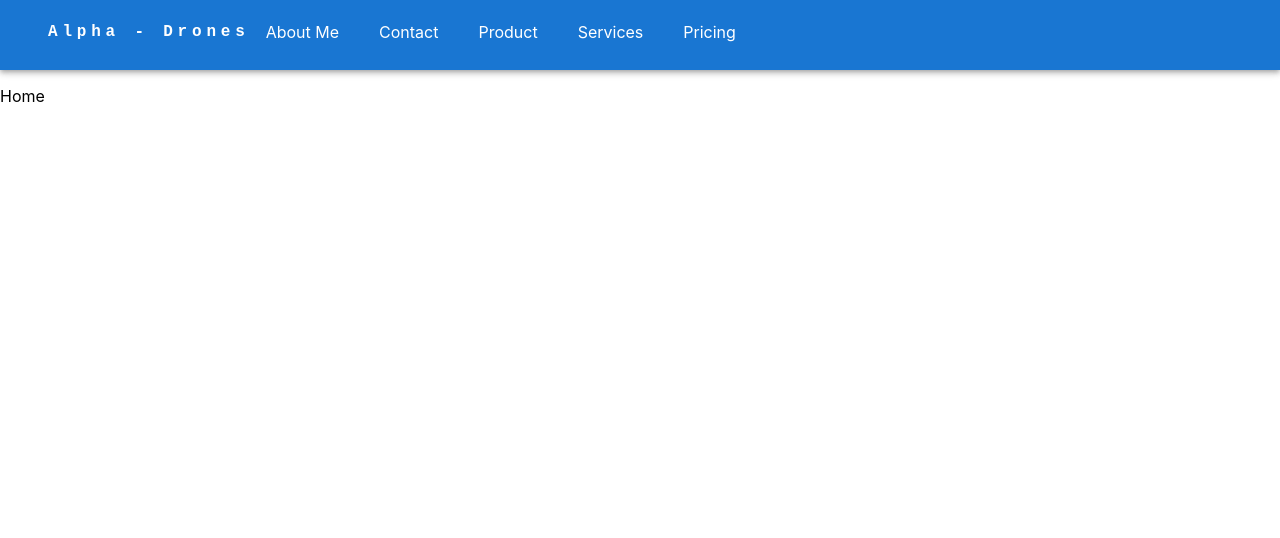
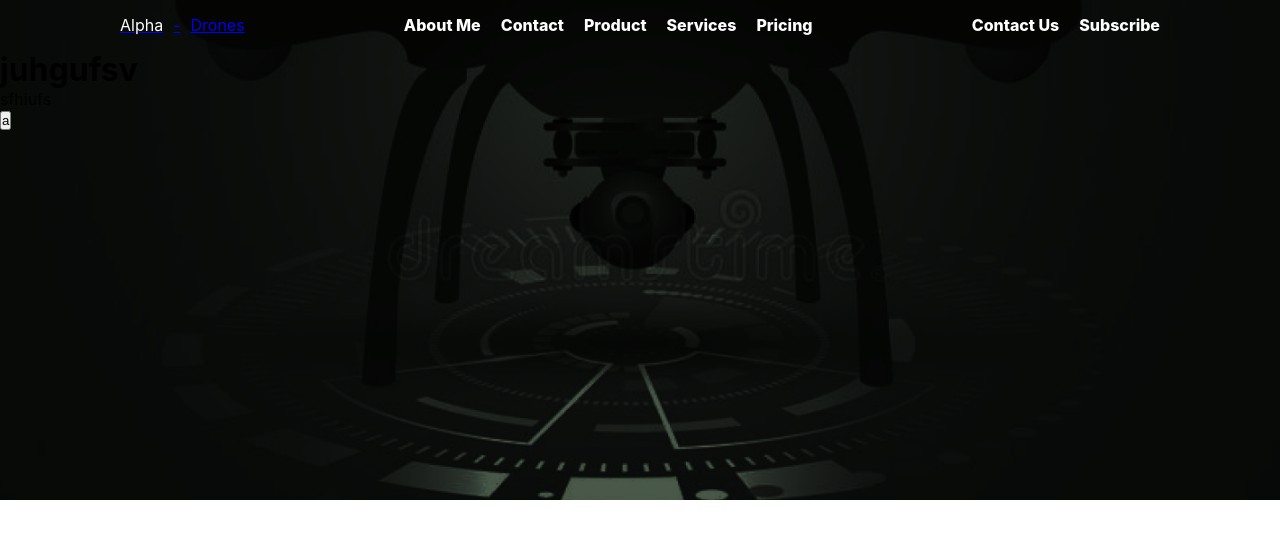
Before and after one commit to developerekene/alpha-drones, a React (Create React App) app: page / in a window 1280 px wide. Shown: the top 538 px of the page. Built offline with nearby package versions, Linux system fonts and the light colour scheme.

Commit message:
working on reuseable component

```diff
--- a/src/App.tsx
+++ b/src/App.tsx
@@ -7,7 +7,6 @@ import NavBar from "./App/UI/components/NavBar/NavBar";
 function App() {
   return (
     <>
-      <NavBar />
       <AppEntry />
     </>
   );
--- /dev/null
+++ b/src/App/UI/components/MainContainer/MainContainer.css
@@ -0,0 +1,11 @@
+*{
+    padding: 0;
+    margin: 0;
+}
+
+.mainCon{
+    justify-content: space-between;
+    background-repeat: no-repeat;
+    background-position: center;
+    background-size: cover;
+}
--- /dev/null
+++ b/src/App/UI/components/MainContainer/MainContainer.tsx
@@ -0,0 +1,46 @@
+import { url } from "inspector";
+import React from "react";
+import "../MainContainer/MainContainer.css";
+
+interface MainContainerInterface {
+  navView: any;
+  backgroundImage: any;
+  headerTitle: string;
+  subTitle: string;
+  buttonView: any
+}
+
+export const windowWidth: number = window.screen.width;
+export const windowHeight: number = window.screen.height;
+
+console.log(windowHeight);
+
+const MainContainer: React.FC<MainContainerInterface> = ({
+  backgroundImage,
+  navView,
+  headerTitle,
+  subTitle,
+  buttonView
+}) => {
+  return (
+    <div
+      className="mainCon"
+      style={{
+        backgroundImage: `url(${backgroundImage})`,
+        height: windowHeight - 100,
+        width: "100%",
+      }}
+    >
+      <div>{navView}</div>
+      <div>
+        <h1>{headerTitle}</h1>
+        <p>{subTitle}</p>
+      </div>
+      <div>
+        {buttonView}
+      </div>
+    </div>
+  );
+};
+
+export default MainContainer;
--- a/src/App/UI/components/NavBar/NavBar.css
+++ b/src/App/UI/components/NavBar/NavBar.css
@@ -0,0 +1,38 @@
+*{
+    margin: 0;
+    padding: 0;
+}
+
+.logoDiv{
+    display: flex;
+    gap: 10px;
+}
+
+.navBar{
+    display: flex;
+    justify-content: space-between;
+    padding-left: 120px;
+    padding-right: 120px;
+    padding-top: 15px;
+    padding-bottom: 15px;
+}
+
+.navUl{
+    display: flex;
+    gap: 20px;
+}
+
+.navUlLi{
+    list-style: none;
+}
+
+.navUlA{
+    text-decoration: none;
+    color: white;
+    font-weight: 800;
+}
+
+.lastSection{
+    display: flex;
+    gap: 20px;
+}
--- a/src/App/UI/components/NavBar/NavBar.tsx
+++ b/src/App/UI/components/NavBar/NavBar.tsx
@@ -1,70 +1,63 @@
-import * as React from 'react';
-import AppBar from '@mui/material/AppBar';
-import Box from '@mui/material/Box';
-import Toolbar from '@mui/material/Toolbar';
-import Typography from '@mui/material/Typography';
-import Container from '@mui/material/Container';
-import logo from "../../../images/png/logo.png"
-import { Route } from 'react-router-dom';
+import * as React from "react";
+import "../NavBar/NavBar.css";
 
-const pages = ['Home', 'About Me', 'Courses', 'Branches' ,'Contact'];
-const settings = ['Profile', 'Account', 'Dashboard', 'Logout'];
+interface NavBarProps {}
 
-const NavBar: React.FC = () => {
-  const [anchorElNav, setAnchorElNav] = React.useState<null | HTMLElement>(null);
-  const [anchorElUser, setAnchorElUser] = React.useState<null | HTMLElement>(null);
+const NavBar: React.FC<NavBarProps> = () => {
+  return (
+    <div className="navBar">
+      <div >
+        <a className="logoDiv" href="/">
+          <p style={{color: "#ffffff"}}>Alpha</p>
+          <p>-</p>
+          <p>Drones</p>
+        </a>
 
-  const handleOpenNavMenu = (event: React.MouseEvent<HTMLElement>) => {
-    setAnchorElNav(event.currentTarget);
-  };
-  const handleOpenUserMenu = (event: React.MouseEvent<HTMLElement>) => {
-    setAnchorElUser(event.currentTarget);
-  };
-
-  const handleCloseNavMenu = () => {
-    setAnchorElNav(null);
-  };
-
-  const handleCloseUserMenu = () => {
-    setAnchorElUser(null);
-  };
-
-  return (
-    <AppBar position="static">
-      <Container maxWidth="xl" sx={{ height: 70,}}>
-        <Toolbar sx={{display: "flex",}}>
-          <Typography
-            // variant="h6"
-            // noWrap
-            component="a"
-            href="/"
-            sx={{
-              mr: 2,
-              display: { xs: 'none', md: 'flex' },
-              fontFamily: 'monospace',
-              fontWeight: 700,
-              letterSpacing: '.3rem',
-              color: 'inherit',
-              textDecoration: 'none',
-            }}
-          >
-            <p>Alpha - Drones</p>
-          </Typography>
-
-          <Box sx={{ display: "flex", gap: 5}}>
-            <a style={{color: 'white', textDecoration: "none"}} href='/about'>About Me</a>
-            <a style={{color: 'white', textDecoration: "none"}} href='/contact'>Contact</a>
-            <a style={{color: 'white', textDecoration: "none"}} href='/product'>Product</a>
-            <a style={{color: 'white', textDecoration: "none"}} href='/services'>Services</a>
-            <a style={{color: 'white', textDecoration: "none"}} href='/pricing'>Pricing</a>
-          </Box>
-
-          <Box>
-          </Box>
-
-        </Toolbar>
-      </Container>
-    </AppBar>
+      </div>
+      <div>
+        <ul className="navUl">
+          <li className="navUlLi">
+            <a className="navUlA" href="/about">
+              About Me
+            </a>
+          </li>
+          <li className="navUlLi">
+            <a className="navUlA" href="/contact">
+              Contact
+            </a>
+          </li>
+          <li className="navUlLi">
+            <a className="navUlA" href="/product">
+              Product
+            </a>
+          </li>
+          <li className="navUlLi">
+            <a className="navUlA" href="/services">
+              Services
+            </a>
+          </li>
+          <li className="navUlLi">
+            <a className="navUlA" href="/pricing">
+              Pricing
+            </a>
+          </li>
+        </ul>
+      </div>
+      <div >
+        <ul className="lastSection">
+          <li className="navUlLi">
+            <a className="navUlA" href="/pricing">
+              Contact Us
+            </a>
+          </li>
+          <li className="navUlLi">
+            <a className="navUlA" href="/pricing">
+              Subscribe
+            </a>
+          </li>
+        </ul>
+      </div>
+    </div>
   );
-}
+};
 export default NavBar;
--- a/src/App/UI/pages/Home/Home.tsx
+++ b/src/App/UI/pages/Home/Home.tsx
@@ -1,13 +1,18 @@
 import React from "react";
 import { Button, colors } from "@mui/material";
-
-export const windowWidth: number = window.screen.width;
-export const windowHeight: number = window.screen.height;
+import MainContainer from "../../components/MainContainer/MainContainer";
+import { Assets } from "../../../utils/Assets";
+import NavBar from "../../components/NavBar/NavBar";
 
 const Home: React.FC<any> = ({}) => {
   return (
     <div>
-      <p>Home</p>
+      <MainContainer
+        navView={<NavBar />}
+        backgroundImage={`${Assets.images.homeBackground}`}
+        headerTitle={"juhgufsv"}
+        subTitle={"sfhiufs"}
+        buttonView={<button>a</button>}      />
     </div>
   );
 };
--- a/src/App/routes/Index.tsx
+++ b/src/App/routes/Index.tsx
@@ -3,11 +3,6 @@ import { BrowserRouter, Route, Routes } from "react-router-dom";
 import Home from "../UI/pages/Home/Home";
 import Contact from "../UI/pages/Contact/Contact";
 import About from "../UI/pages/About/About";
-import SoftWareEng from "../UI/pages/SoftWareEng/SoftWareEng";
-import Drone from "../UI/pages/Drone/Drone";
-import ELearning from "../UI/pages/E-Learning/E-Learning";
-import Mobile from "../UI/pages/Mobile/Mobile";
-import AniMax from "../UI/pages/AniMax/AniMax";
 import Portfolio from "../UI/pages/Portfolio/Portfolio";
 
 const Index: React.FC = () => {
@@ -17,11 +12,6 @@ const Index: React.FC = () => {
         <Route path="/" element={<Home />} />
         <Route path="/about" element={<About />} />
         <Route path="/contact" element={<Contact />} />
-        <Route path="/softwareeng" element={<SoftWareEng />} />
-        <Route path="/drone" element={<Drone/>} />
-        <Route path="/elearning" element={<ELearning/>} />
-        <Route path="/mobile" element={<Mobile/>} />
-        <Route path="/animax" element={<AniMax/>} />
         <Route path="/portfolio" element={<Portfolio/>}/>
       </Routes>
     </BrowserRouter>
--- /dev/null
+++ b/src/App/utils/Assets.ts
@@ -0,0 +1,5 @@
+export const Assets = {
+    images: {
+        homeBackground: require("../images/png/home1.png"),
+    }
+}
```
Also changed, not shown: src/App/images/png/home1.png (added).
